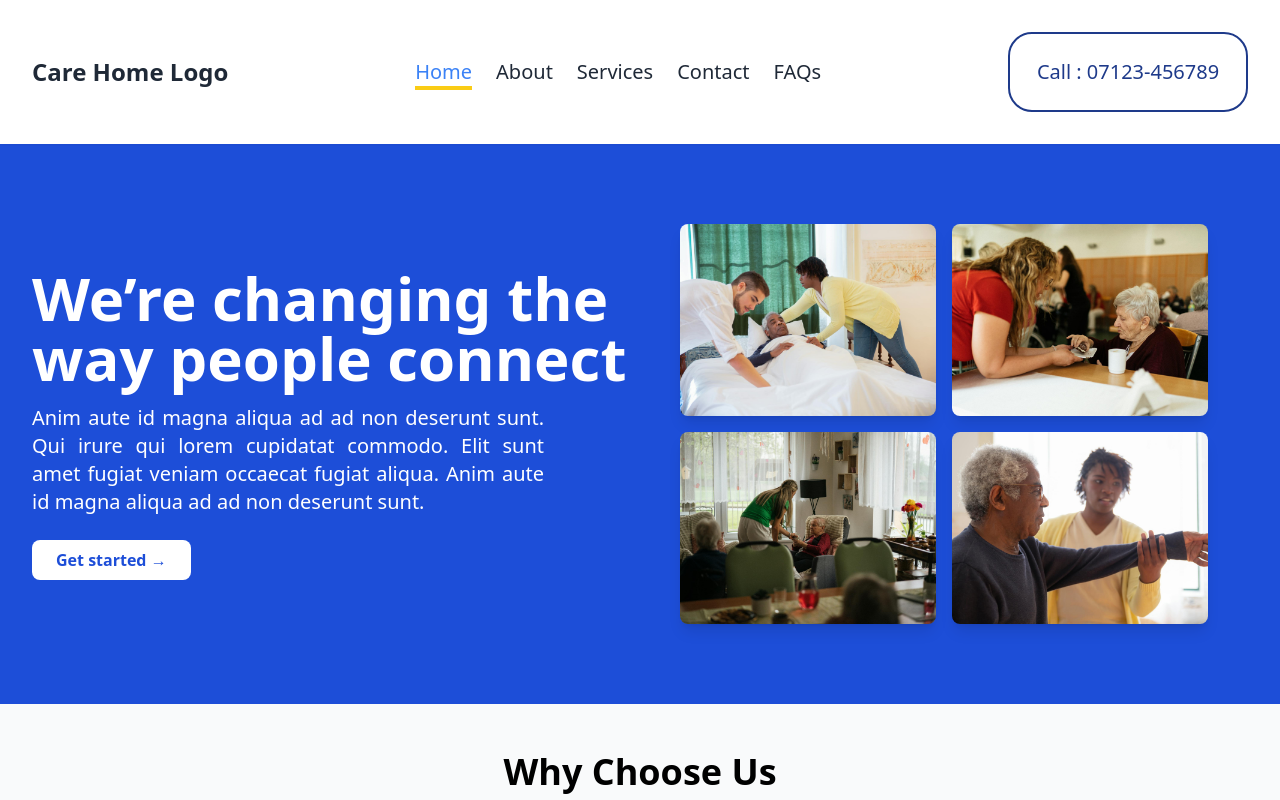
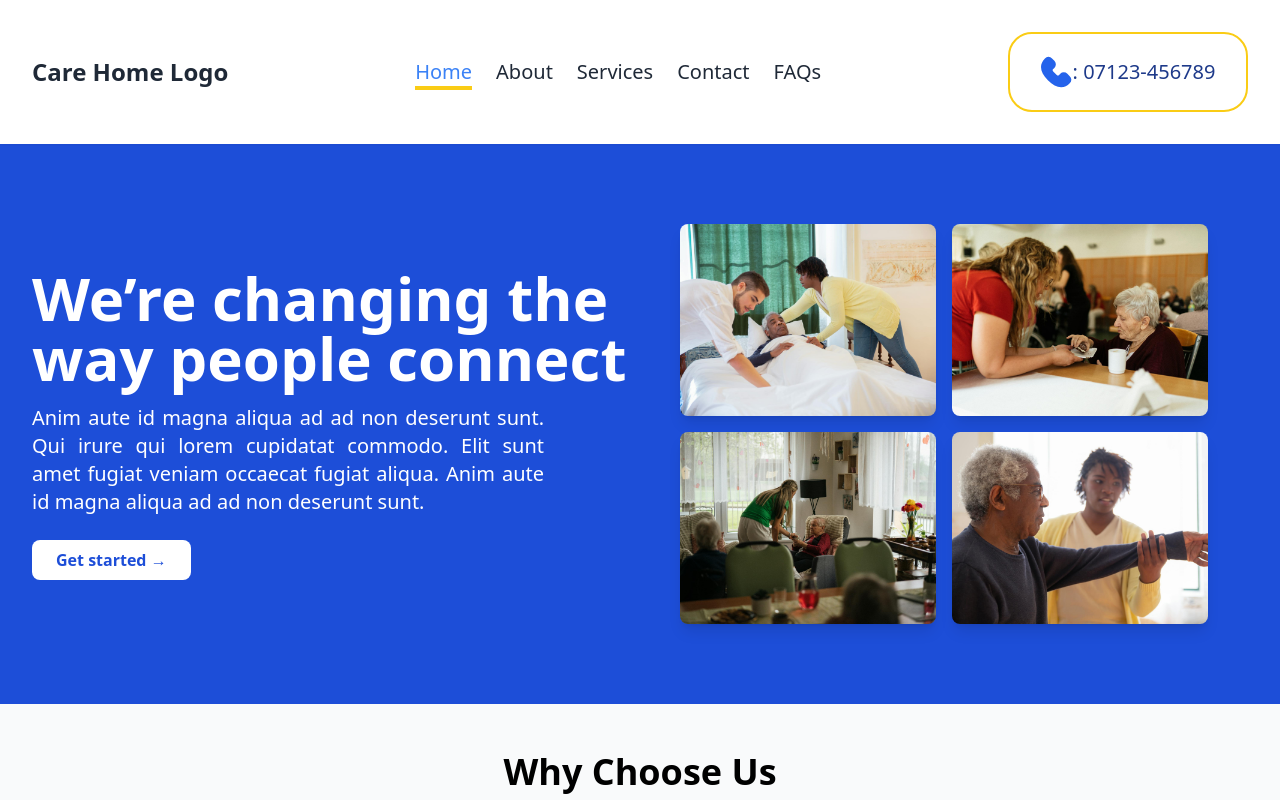
Before and after one commit to tundealfred/carehome-project-react, a React (Vite) app in the folder client/: page / in a window 1280 px wide. Shown: the top 800 px of the page. Built offline with nearby package versions, Linux system fonts and the light colour scheme.

Commit message:
update nav

```diff
--- a/client/src/components/Navbar.jsx
+++ b/client/src/components/Navbar.jsx
@@ -119,9 +119,18 @@
         </nav>
         <Link
           to="/"
-          className="flex items-center justify-center w-60 h-20 m-2 text-blue-900 text-xl font-medium border-2 border-blue-900 rounded-3xl hover:bg-blue-800 hover:text-white transition"
+          className="flex items-center justify-center w-60 h-20 m-2 text-blue-900 text-xl font-medium border-2 border-yellow-400 rounded-3xl hover:bg-blue-800 hover:text-white transition"
         >
-          Call : 07123-456789
+          <svg
+            class="w-8 h-8 text-blue-600 dark:text-gray-400"
+            aria-hidden="true"
+            xmlns="http://www.w3.org/2000/svg"
+            fill="currentColor"
+            viewBox="0 0 19 18"
+          >
+            <path d="M18 13.446a3.02 3.02 0 0 0-.946-1.985l-1.4-1.4a3.054 3.054 0 0 0-4.218 0l-.7.7a.983.983 0 0 1-1.39 0l-2.1-2.1a.983.983 0 0 1 0-1.389l.7-.7a2.98 2.98 0 0 0 0-4.217l-1.4-1.4a2.824 2.824 0 0 0-4.218 0c-3.619 3.619-3 8.229 1.752 12.979C6.785 16.639 9.45 18 11.912 18a7.175 7.175 0 0 0 5.139-2.325A2.9 2.9 0 0 0 18 13.446Z" />
+          </svg>
+          : 07123-456789
         </Link>
       </div>
     </header>
```
